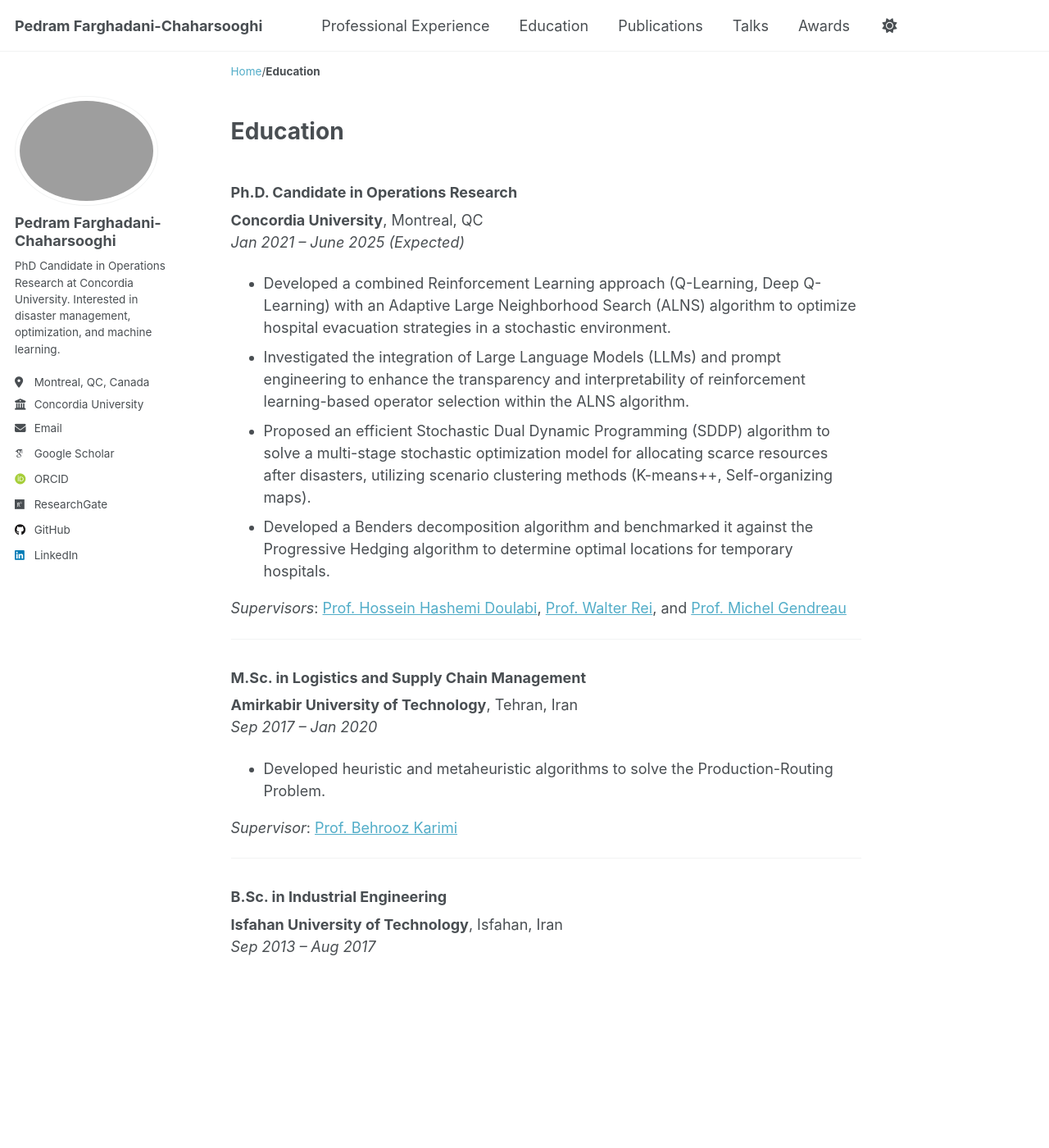
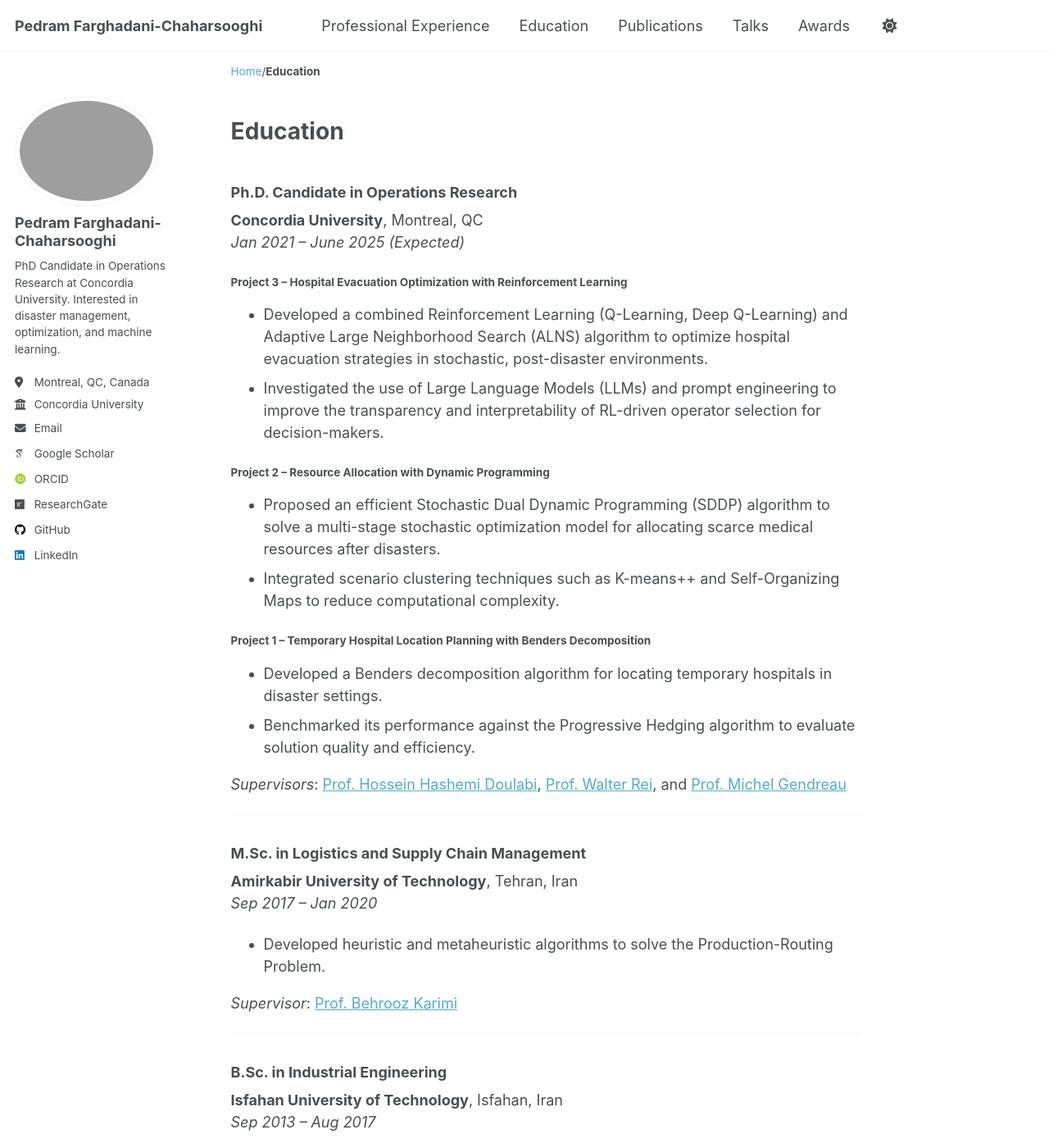
Before and after one commit to Pedram-Fdi/Pedram-Fdi.github.io, a Jekyll site: the page built from _pages/education.md, in a window 1280 px wide and 1400 px high. Shown: the whole window at 82% size. Built offline with Jekyll 4.4.1, drawn with Linux system fonts in a browser that asks for light colours; some web fonts are replaced.

Commit message:
Update education.md

```diff
--- a/_pages/education.md
+++ b/_pages/education.md
@@ -9,12 +9,20 @@ author_profile: true
 **Concordia University**, Montreal, QC
 *Jan 2021 – June 2025 (Expected)*
 
-- Developed a combined Reinforcement Learning approach (Q-Learning, Deep Q-Learning) with an Adaptive Large Neighborhood Search (ALNS) algorithm to optimize hospital evacuation strategies in a stochastic environment.
-- Investigated the integration of Large Language Models (LLMs) and prompt engineering to enhance the transparency and interpretability of reinforcement learning-based operator selection within the ALNS algorithm.
-- Proposed an efficient Stochastic Dual Dynamic Programming (SDDP) algorithm to solve a multi-stage stochastic optimization model for allocating scarce resources after disasters, utilizing scenario clustering methods (K-means++, Self-organizing maps).
-- Developed a Benders decomposition algorithm and benchmarked it against the Progressive Hedging algorithm to determine optimal locations for temporary hospitals.
+#### Project 3 – Hospital Evacuation Optimization with Reinforcement Learning
+- Developed a combined Reinforcement Learning (Q-Learning, Deep Q-Learning) and Adaptive Large Neighborhood Search (ALNS) algorithm to optimize hospital evacuation strategies in stochastic, post-disaster environments.
+- Investigated the use of Large Language Models (LLMs) and prompt engineering to improve the transparency and interpretability of RL-driven operator selection for decision-makers.
+
+#### Project 2 – Resource Allocation with Dynamic Programming
+- Proposed an efficient Stochastic Dual Dynamic Programming (SDDP) algorithm to solve a multi-stage stochastic optimization model for allocating scarce medical resources after disasters.
+- Integrated scenario clustering techniques such as K-means++ and Self-Organizing Maps to reduce computational complexity.
+
+#### Project 1 – Temporary Hospital Location Planning with Benders Decomposition
+- Developed a Benders decomposition algorithm for locating temporary hospitals in disaster settings.
+- Benchmarked its performance against the Progressive Hedging algorithm to evaluate solution quality and efficiency.
 
 *Supervisors*: [Prof. Hossein Hashemi Doulabi](https://www.concordia.ca/faculty/hossein-hashemidoulabi.html), [Prof. Walter Rei](https://professeurs.uqam.ca/professeur/rei.walter/), and [Prof. Michel Gendreau](https://www.polymtl.ca/expertises/gendreau-michel)
+
 
 ---
 
```
